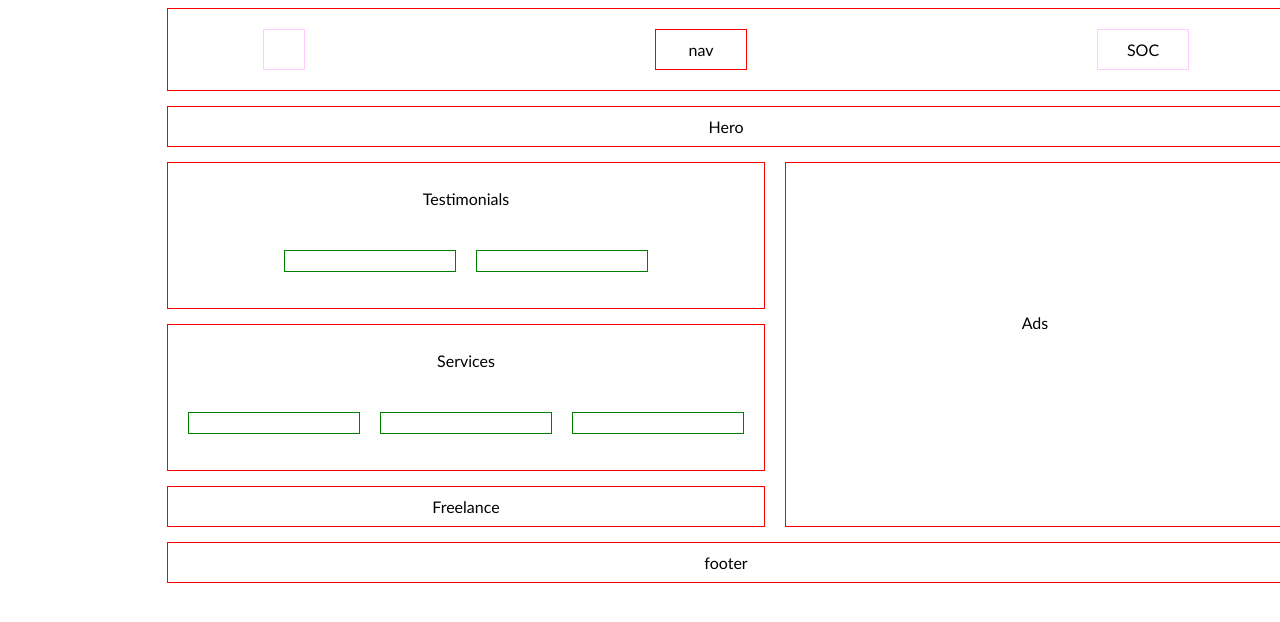
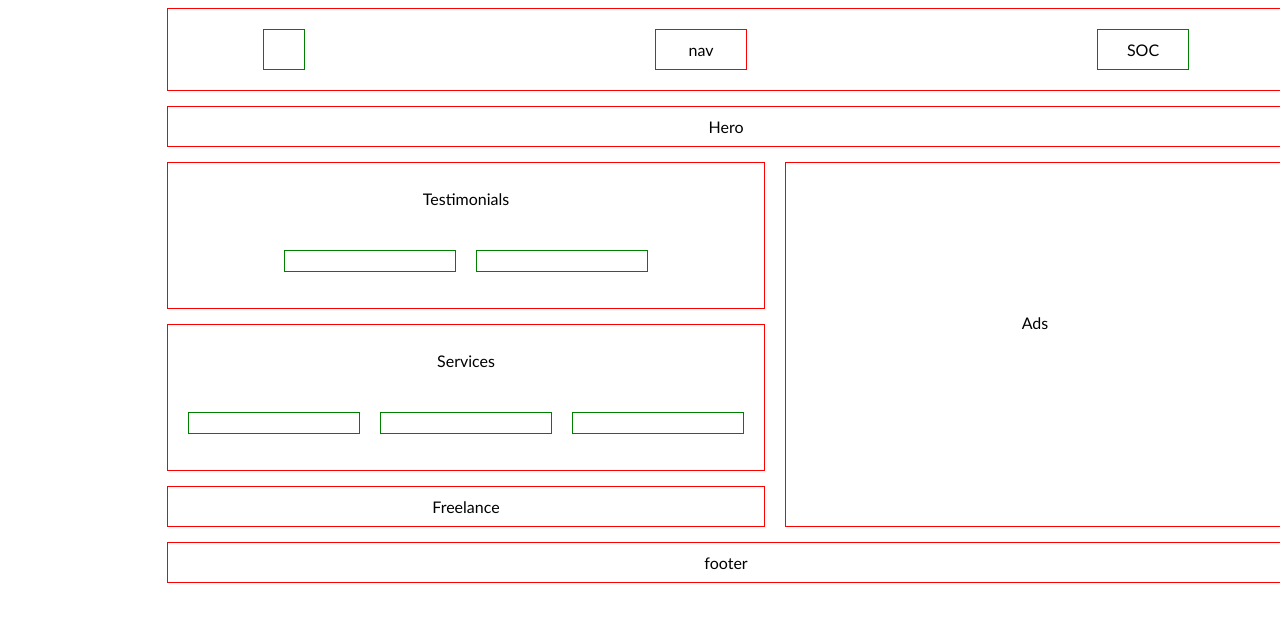
Before and after one commit to Belute/3-namu_darbas_grid, a website: page index.html in a window 1280 px wide. Drawn offline with Linux system fonts and the light colour scheme.

```diff
--- a/css/main.css
+++ b/css/main.css
@@ -281,14 +281,14 @@
 }
 
 .border1 {
-    border:1px solid #fcf;
+    border:1px solid green;
     width: 20px;
 
 
 }
 
 .border2 {
-    border:1px solid #fcf;
+    border:1px solid green;
     width: 70px;
 
 
```
